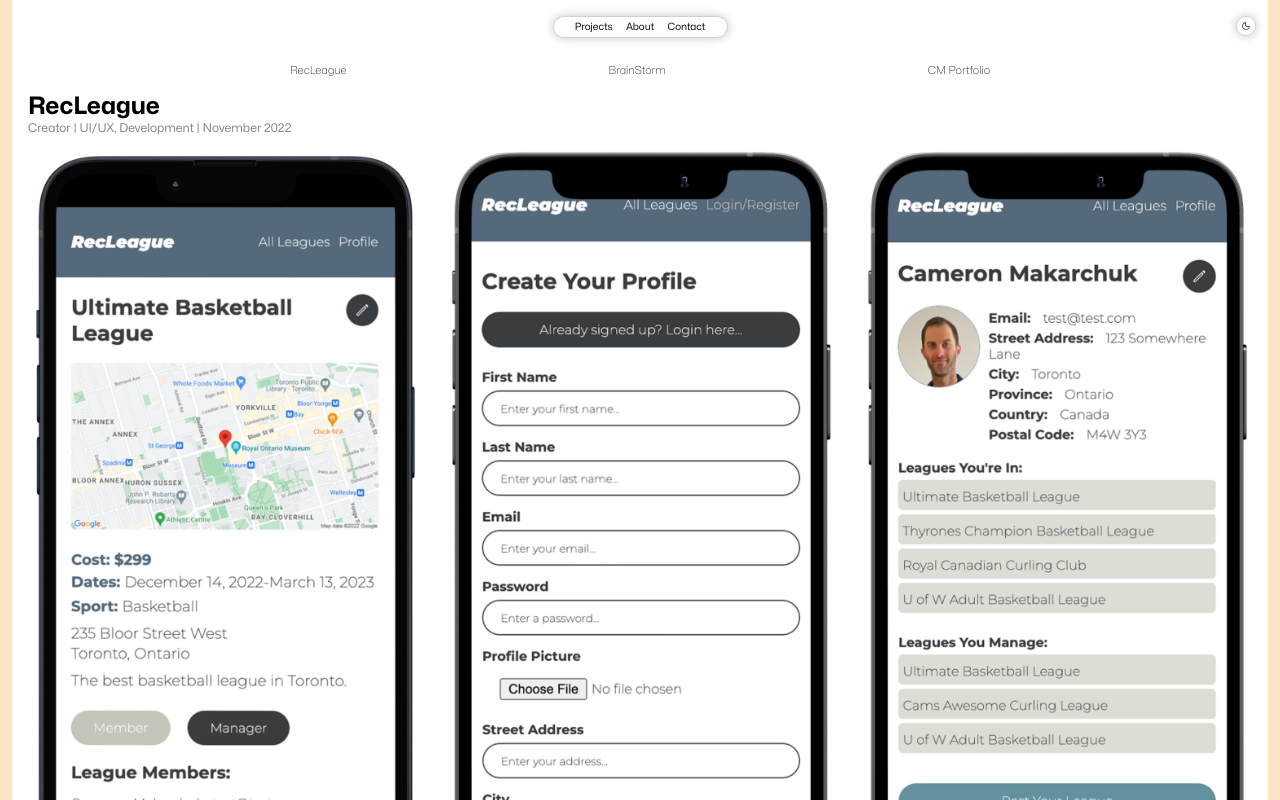
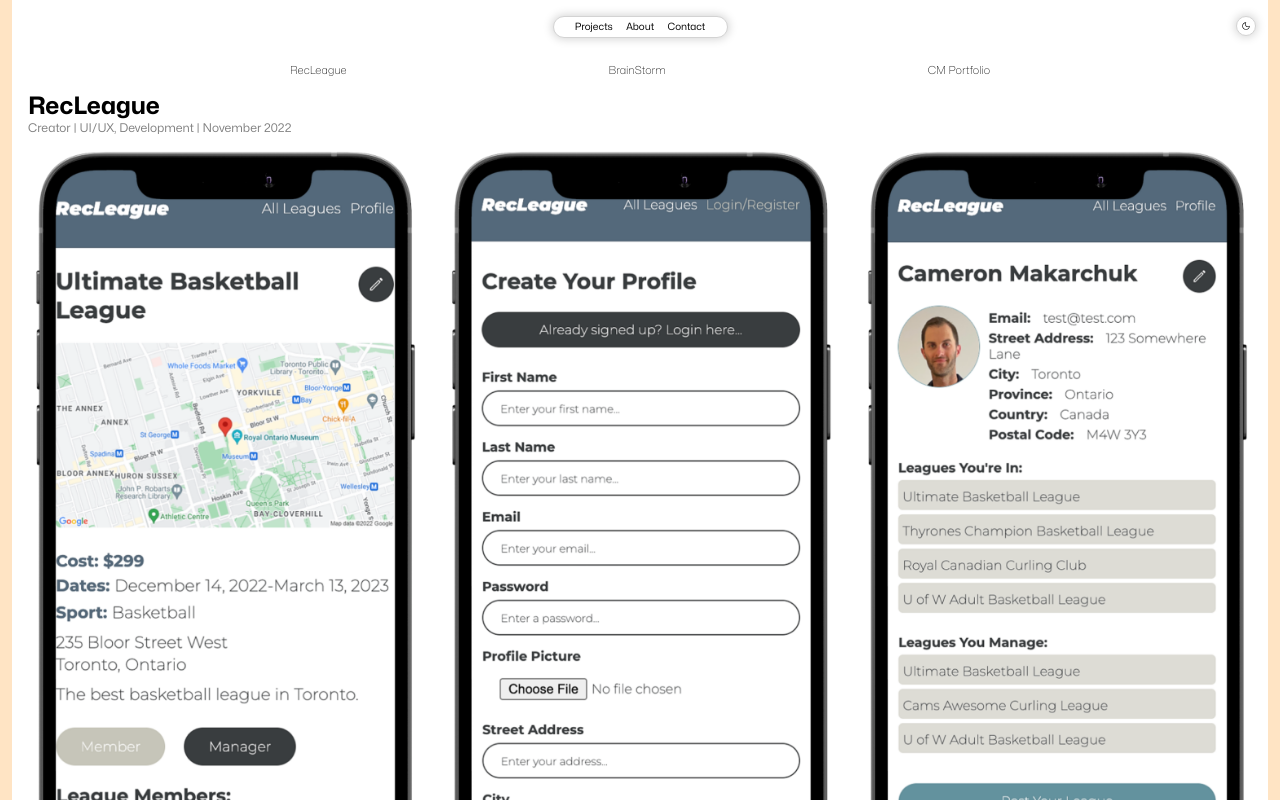
Before and after one commit to cameronmakarchuk/portfolio-site-client, a React (Create React App) app: page /projects/recleague in a window 1280 px wide. Shown: the top 800 px of the page. Built offline with nearby package versions, Linux system fonts and the light colour scheme.

Commit message:
Refactor ProjectRecLeague title, subtitle, mockups into ProjectHero component. Create RecLeagueDetails and ProjectHeroProps interface for reusability

```diff
--- /dev/null
+++ b/src/components/ProjectHero/ProjectHero.tsx
@@ -0,0 +1,28 @@
+import { RecLeagueDetails } from "../ProjectRecLeague/ProjectRecLeague";
+
+interface ProjectHeroProps {
+  recleagueDetails: RecLeagueDetails;
+}
+
+export default function ProjectHero({
+  recleagueDetails,
+}: ProjectHeroProps): JSX.Element {
+  const { title, position, responsibilities, date, mockups } = recleagueDetails;
+  return (
+    <>
+      <h2 className="project__title">{title}</h2>
+      <h3 className="project__subtitle">
+        {`${position} | ${responsibilities} | ${date}`}
+      </h3>
+      <div className="project__img-container">
+        {mockups.map((mockup: string) => (
+          <img
+            src={mockup}
+            alt="rec league iphone mockup"
+            className="project__img-mockup"
+          />
+        ))}
+      </div>
+    </>
+  );
+}
--- a/src/components/ProjectRecLeague/ProjectRecLeague.tsx
+++ b/src/components/ProjectRecLeague/ProjectRecLeague.tsx
@@ -2,31 +2,28 @@
 import recleagueiPhone from "../../assets/images/recleague-iphone.png";
 import recleagueAddUserIphone from "../../assets/images/recleague-adduser-iphone.png";
 import recleagueProfileIphone from "../../assets/images/recleague-profile-iphone.png";
+import ProjectHero from "../ProjectHero/ProjectHero";
+
+export interface RecLeagueDetails {
+  title: string;
+  position: string;
+  responsibilities: string;
+  date: string;
+  mockups: string[];
+}
 
 export default function ProjectRecLeague(): JSX.Element {
+  const recleagueDetails: RecLeagueDetails = {
+    title: "RecLeague",
+    position: "Creator",
+    responsibilities: "UI/UX, Development",
+    date: "November 2022",
+    mockups: [recleagueiPhone, recleagueAddUserIphone, recleagueProfileIphone],
+  };
+
   return (
     <section className="project">
-      <h2 className="project__title">RecLeague</h2>
-      <h3 className="project__subtitle">
-        Creator | UI/UX, Development | November 2022
-      </h3>
-      <div className="project__img-container">
-        <img
-          src={recleagueiPhone}
-          alt="recleague iphone mockup"
-          className="project__img-mockup"
-        />
-        <img
-          src={recleagueAddUserIphone}
-          alt="recleague iphone mockup"
-          className="project__img-mockup"
-        />
-        <img
-          src={recleagueProfileIphone}
-          alt="recleague iphone mockup"
-          className="project__img-mockup"
-        />
-      </div>
+      <ProjectHero recleagueDetails={recleagueDetails} />
     </section>
   );
 }
```
Also changed, not shown: src/assets/images/recleague-iphone.png.
